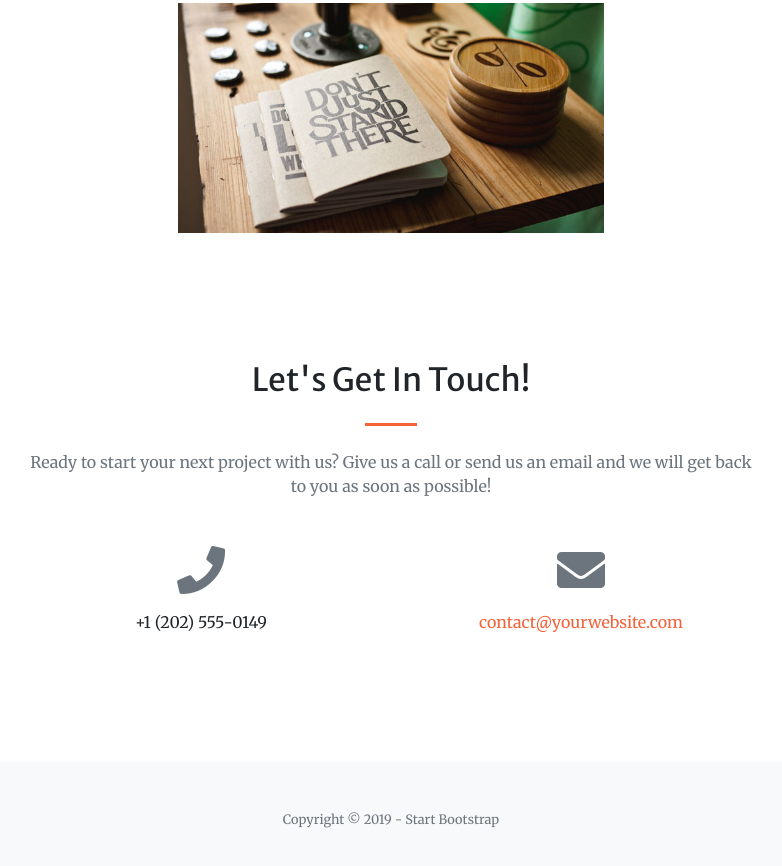
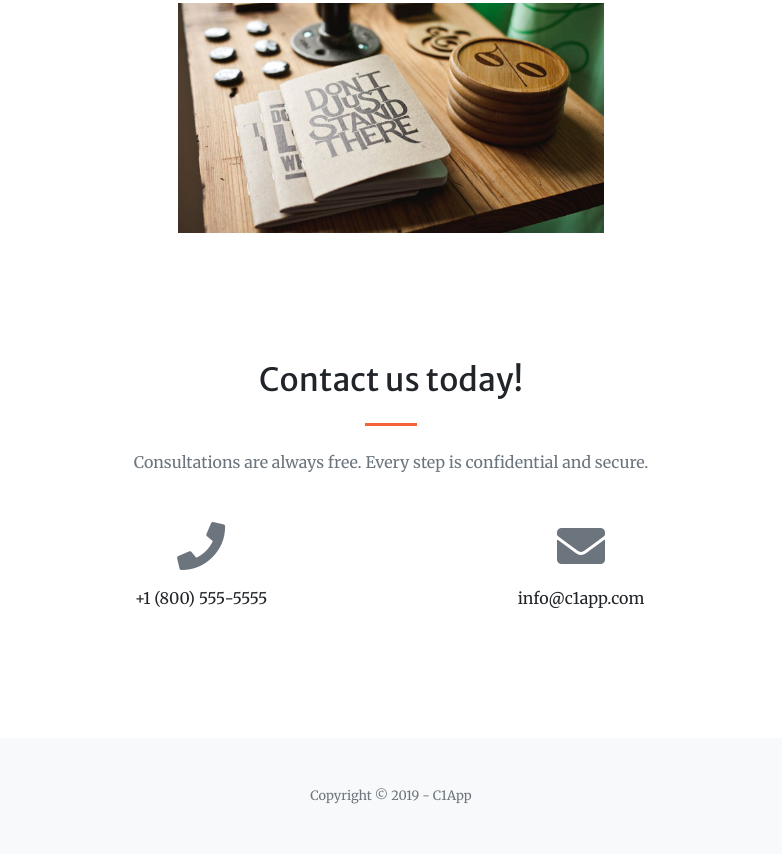
Before and after one commit to knightsofnhi/C1App, a website with bundled scripts: page index.html in a window 1280 px wide. Shown: the part 1595-2461 px from the top of the page, without its empty margins (249-1031 px from the left). Built offline with nearby package versions, Linux system fonts and the light colour scheme.

Commit message:
updated icons

```diff
--- a/index.html
+++ b/index.html
@@ -93,28 +93,28 @@
       <div class="row">
         <div class="col-lg-3 col-md-6 text-center">
           <div class="mt-5">
-            <i class="fas fa-4x fa-gem text-primary mb-4"></i>
+            <i class="fas fa-4x fa-heart text-primary mb-4"></i>
             <h3 class="h4 mb-2">Free Consultation</h3>
             <p class="text-muted mb-0">*</p>
           </div>
         </div>
         <div class="col-lg-3 col-md-6 text-center">
           <div class="mt-5">
-            <i class="fas fa-4x fa-laptop-code text-primary mb-4"></i>
+            <i class="fas fa-4x fa-gem text-primary mb-4"></i>
             <h3 class="h4 mb-2">Custom Solution</h3>
             <p class="text-muted mb-0">*</p>
           </div>
         </div>
         <div class="col-lg-3 col-md-6 text-center">
           <div class="mt-5">
-            <i class="fas fa-4x fa-globe text-primary mb-4"></i>
+            <i class="fas fa-4x fa-laptop-code text-primary mb-4"></i>
             <h3 class="h4 mb-2">Product Creation</h3>
             <p class="text-muted mb-0">*</p>
           </div>
         </div>
         <div class="col-lg-3 col-md-6 text-center">
           <div class="mt-5">
-            <i class="fas fa-4x fa-heart text-primary mb-4"></i>
+            <i class="fas fa-4x fa-globe text-primary mb-4"></i>
             <h3 class="h4 mb-2">Secure Configuration</h3>
             <p class="text-muted mb-0">*</p>
           </div>
@@ -232,20 +232,21 @@
     <div class="container">
       <div class="row justify-content-center">
         <div class="col-lg-8 text-center">
-          <h2 class="mt-0">Let's Get In Touch!</h2>
+          <h2 class="mt-0">Contact us today!</h2>
           <hr class="divider my-4">
-          <p class="text-muted mb-5">Ready to start your next project with us? Give us a call or send us an email and we will get back to you as soon as possible!</p>
+          <p class="text-muted mb-5">Consultations are always free.
+            Every step is confidential and secure.</p>
         </div>
       </div>
       <div class="row">
         <div class="col-lg-4 ml-auto text-center mb-5 mb-lg-0">
           <i class="fas fa-phone fa-3x mb-3 text-muted"></i>
-          <div>+1 (202) 555-0149</div>
+          <div>+1 (800) 555-5555</div>
         </div>
         <div class="col-lg-4 mr-auto text-center">
           <i class="fas fa-envelope fa-3x mb-3 text-muted"></i>
           <!-- Make sure to change the email address in anchor text AND the link below! -->
-          <a class="d-block" href="mailto:contact@yourwebsite.com">contact@yourwebsite.com</a>
+          <a class="d-block">info@c1app.com</a>
         </div>
       </div>
     </div>
@@ -254,7 +255,7 @@
   <!-- Footer -->
   <footer class="bg-light py-5">
     <div class="container">
-      <div class="small text-center text-muted">Copyright &copy; 2019 - Start Bootstrap</div>
+      <div class="small text-center text-muted">Copyright &copy; 2019 - C1App</div>
     </div>
   </footer>
 
```
